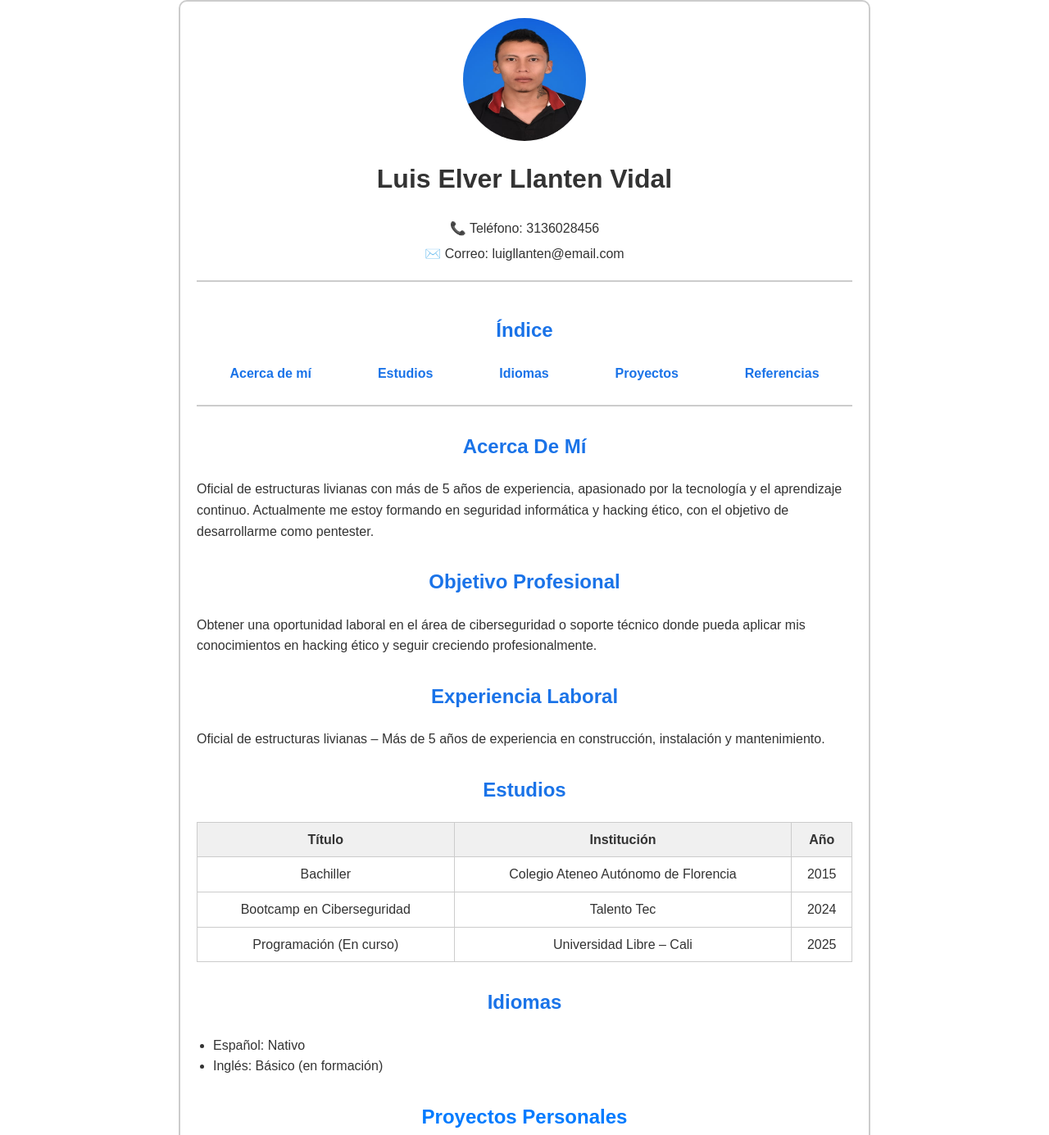
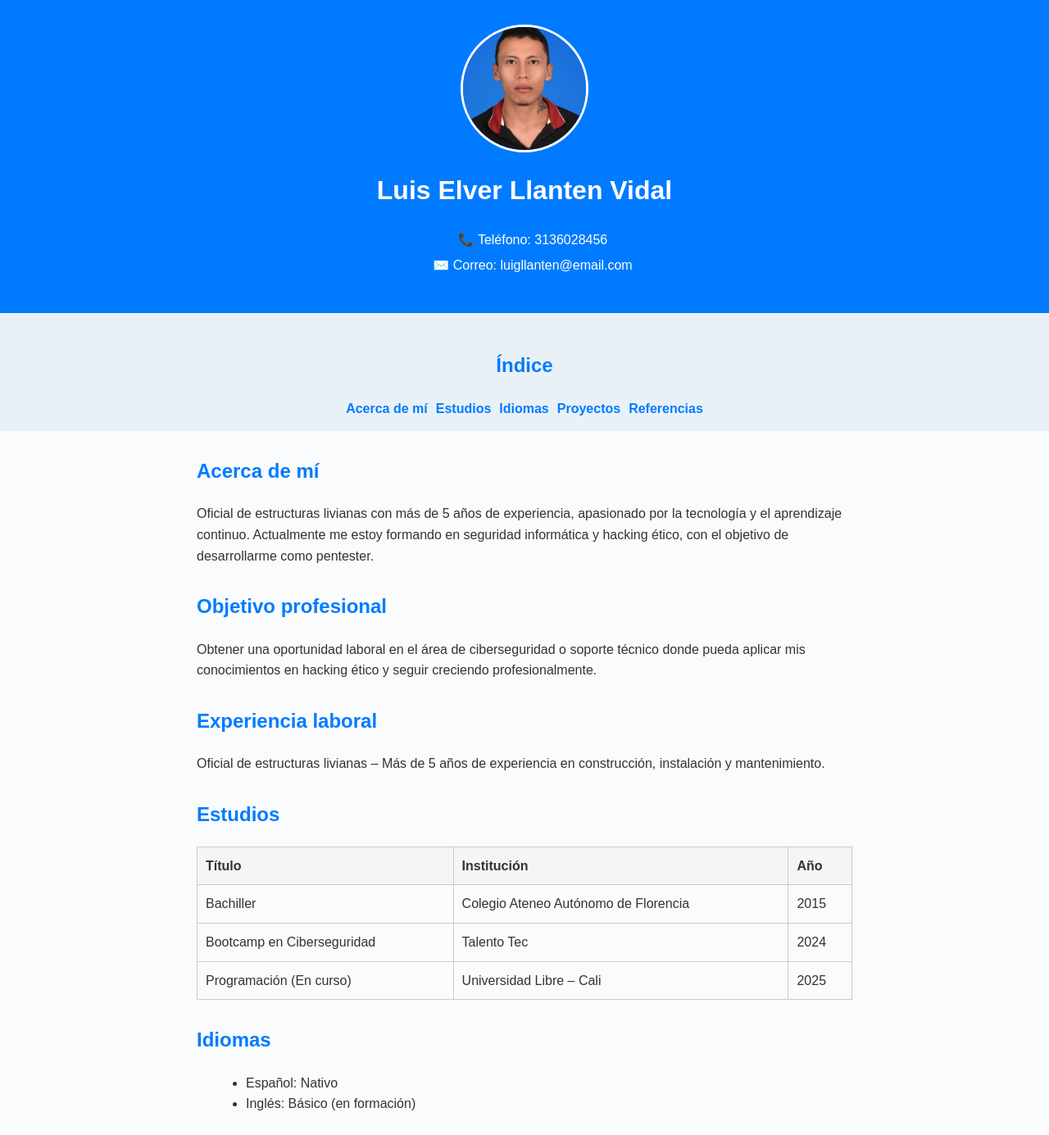
Before and after one commit to luigll/hoja-de-vida-luis-llanten, a plain HTML site: page index.html in a window 1280 px wide. Shown: the top 1385 px of the page at 82% size. Drawn offline with Linux system fonts and the light colour scheme.

Commit message:
Mejoras de estilo: foto redondeada, diseño del índice, estructura CSS

```diff
--- a/index.html
+++ b/index.html
@@ -4,12 +4,13 @@
   <meta charset="UTF-8" />
   <meta name="viewport" content="width=device-width, initial-scale=1.0" />
   <title>Hoja de vida - Luis Llanten</title>
-  <link rel="stylesheet" href="style.css" />
+  <link rel="stylesheet" href="style.css"/>
 </head>
 
 <body>
   <header>
-    <img src="foto.jpg" alt="Foto de perfil" />
+    <img src="foto.jpg" alt="Foto de perfil" class="foto-perfil" />
+
     <h1>Luis Elver Llanten Vidal</h1>
     <div class="contacto">
       <ul>
@@ -30,7 +31,7 @@
     </ul>
   </nav>
 
-  <section id="Acerca">
+  <div class="seccion" id="Acerca">
     <h2>Acerca de mí</h2>
     <p>Oficial de estructuras livianas con más de 5 años de experiencia, apasionado por la tecnología y el aprendizaje continuo. Actualmente me estoy formando en seguridad informática y hacking ético, con el objetivo de desarrollarme como pentester.</p>
 
@@ -39,9 +40,9 @@
 
     <h2>Experiencia laboral</h2>
     <p>Oficial de estructuras livianas – Más de 5 años de experiencia en construcción, instalación y mantenimiento.</p>
-  </section>
+  </div>
 
-  <section id="Estudios">
+  <div class="seccion" id="Estudios">
     <h2>Estudios</h2>
     <table>
       <thead>
@@ -69,17 +70,17 @@
         </tr>
       </tbody>
     </table>
-  </section>
+  </div>
 
-  <section id="Idiomas">
+  <div class="seccion" id="Idiomas">
     <h2>Idiomas</h2>
     <ul>
       <li>Español: Nativo</li>
       <li>Inglés: Básico (en formación)</li>
     </ul>
-  </section>
+  </div>
 
-  <section id="Proyectos">
+  <div class="seccion" id="Proyectos">
     <h2 style="color: #007bff;">Proyectos Personales</h2>
     <ul>
       <li>
@@ -90,9 +91,9 @@
       <li><strong>Laboratorio de Pentesting:</strong> Simulación de ataques y análisis de vulnerabilidades en VirtualBox.</li>
       <li><strong>Captura de tráfico en redes:</strong> Análisis de paquetes con Wireshark.</li>
     </ul>
-  </section>
+  </div>
 
-  <section id="Referencias">
+  <div class="seccion" id="Referencias">
     <h2>Referencias</h2>
     <table>
       <thead>
@@ -115,7 +116,7 @@
         </tr>
       </tbody>
     </table>
-  </section>
+  </div>
   <footer style="text-align: center; padding: 20px; background-color: #f2f2f2; margin-top: 40px;">
   <p>&copy; 2025 Luis Llanten V. Todos los derechos reservados.</p>
 </footer>
--- a/style.css
+++ b/style.css
@@ -1,41 +1,32 @@
 body {
   font-family: Arial, sans-serif;
-  max-width: 800px;
-  margin: auto;
-  padding: 20px;
+  background-color: #f9fbfc;
+  color: #333;
   line-height: 1.6;
-  color: #333;
-  border: 2px solid #ccc;
-  border-radius: 10px;
+  margin: 0;
+  padding: 0;
 }
 
-img {
+header {
+  text-align: center;
+  background-color: #007bff;
+  color: white;
+  padding: 30px 10px;
+}
+
+.foto-perfil {
   width: 150px;
   height: 150px;
+  object-fit: cover;
   border-radius: 50%;
+  border: 3px solid white;
   display: block;
-  margin: 0 auto;
-}
-
-h1, h2 {
-  text-align: center;
-  text-transform: capitalize;
-}
-
-h2 {
-  color: #1a73e8;
-  margin-top: 30px;
-}
-
-ul {
-  list-style: disc;
-  padding-left: 20px;
+  margin: 0 auto 15px;
 }
 
 .contacto ul {
   list-style: none;
   padding: 0;
-  text-align: center;
 }
 
 .contacto li {
@@ -43,23 +34,49 @@ ul {
 }
 
 nav {
-  border-top: 2px solid #ccc;
-  border-bottom: 2px solid #ccc;
-  padding: 10px 0;
-  margin: 20px 0;
+  background-color: #e9f1f7;
+  padding: 15px;
+  text-align: center;
 }
 
 nav ul {
-  display: flex;
-  justify-content: space-around;
   list-style: none;
   padding: 0;
+  margin: 0;
+  display: flex;
+  justify-content: center;
+  flex-wrap: wrap;
+  gap: 10px;
+}
+
+nav li {
+  display: inline;
 }
 
 nav a {
   text-decoration: none;
-  color: #1a73e8;
+  color: #007bff;
   font-weight: bold;
+}
+
+nav a:hover {
+  text-decoration: underline;
+}
+
+.seccion {
+  max-width: 800px;
+  margin: 20px auto;
+  padding: 0 15px;
+}
+
+h2 {
+  color: #007bff;
+  margin-top: 30px;
+}
+
+ul {
+  list-style-type: disc;
+  margin-left: 20px;
 }
 
 table {
@@ -68,15 +85,20 @@ table {
   margin-top: 10px;
 }
 
-table, th, td {
+th, td {
   border: 1px solid #ccc;
+  padding: 10px;
+  text-align: left;
 }
 
-th, td {
-  padding: 8px;
-  text-align: center;
+th {
+  background-color: #f5f5f5;
+  color: #333;
 }
 
-thead {
-  background-color: #f0f0f0;
+footer {
+  text-align: center;
+  padding: 20px;
+  background-color: #f2f2f2;
+  margin-top: 40px;
 }
```
